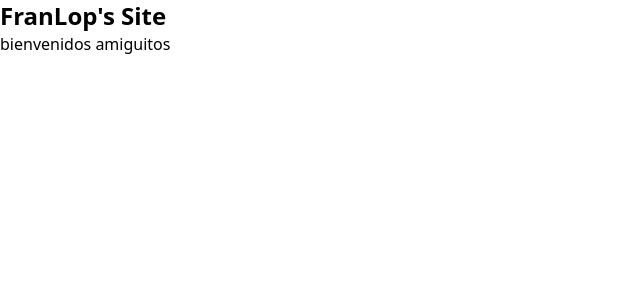
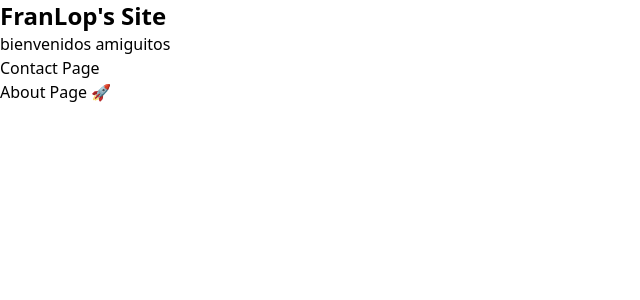
Before and after one commit to franlop24/franlops-site, a React (Vite) app: page / in a window 1280 px wide. Shown: the top 300 px of the page, without its empty margins (0-640 px from the left). Built offline with nearby package versions, Linux system fonts and the light colour scheme.

Commit message:
Modificar componente App

```diff
--- a/src/App.tsx
+++ b/src/App.tsx
@@ -1,3 +1,5 @@
+import About from "./views/About";
+import Contact from "./views/Contact";
 import Home from "./views/Home";
 
 export default function App() {
@@ -5,6 +7,8 @@ export default function App() {
     <div>
       <h1 className="font-extrabold text-2xl">FranLop's Site</h1>
       <Home />
+      <Contact />
+      <About />
     </div>
   )
 }
```
